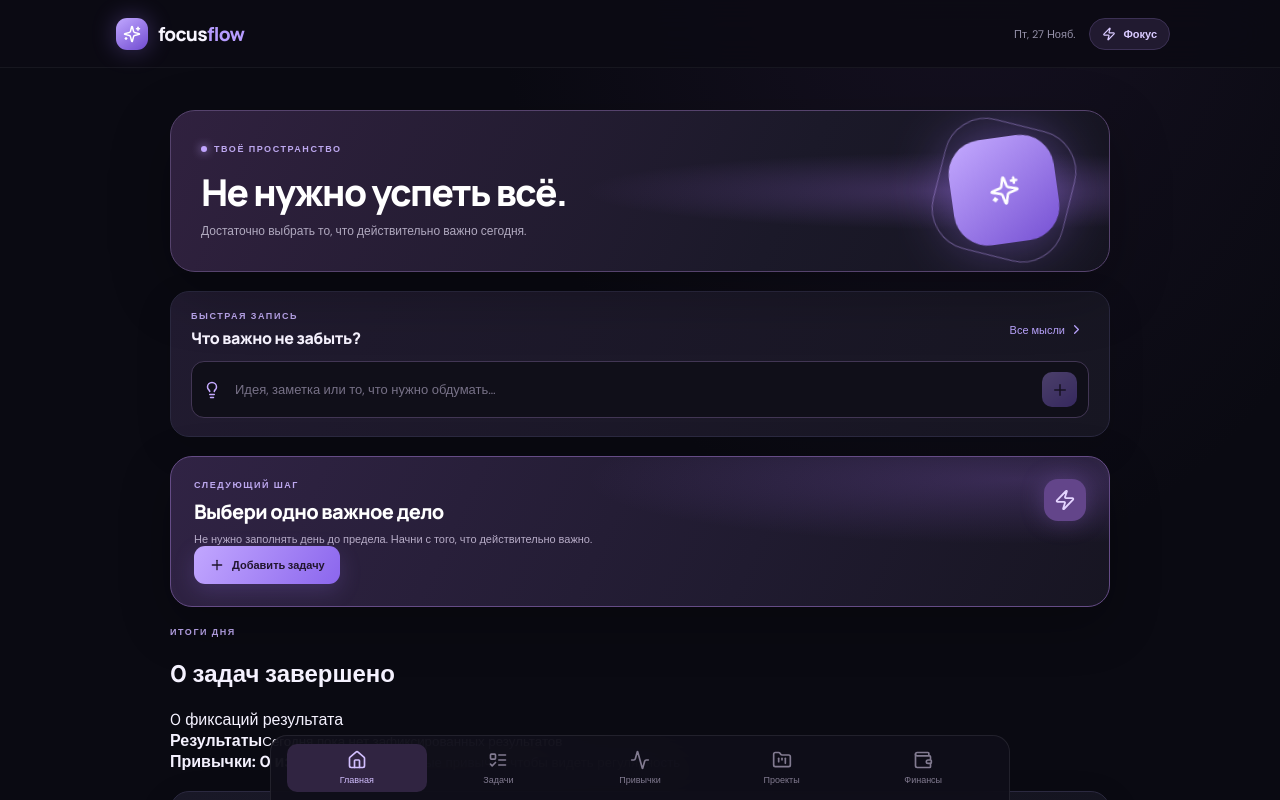
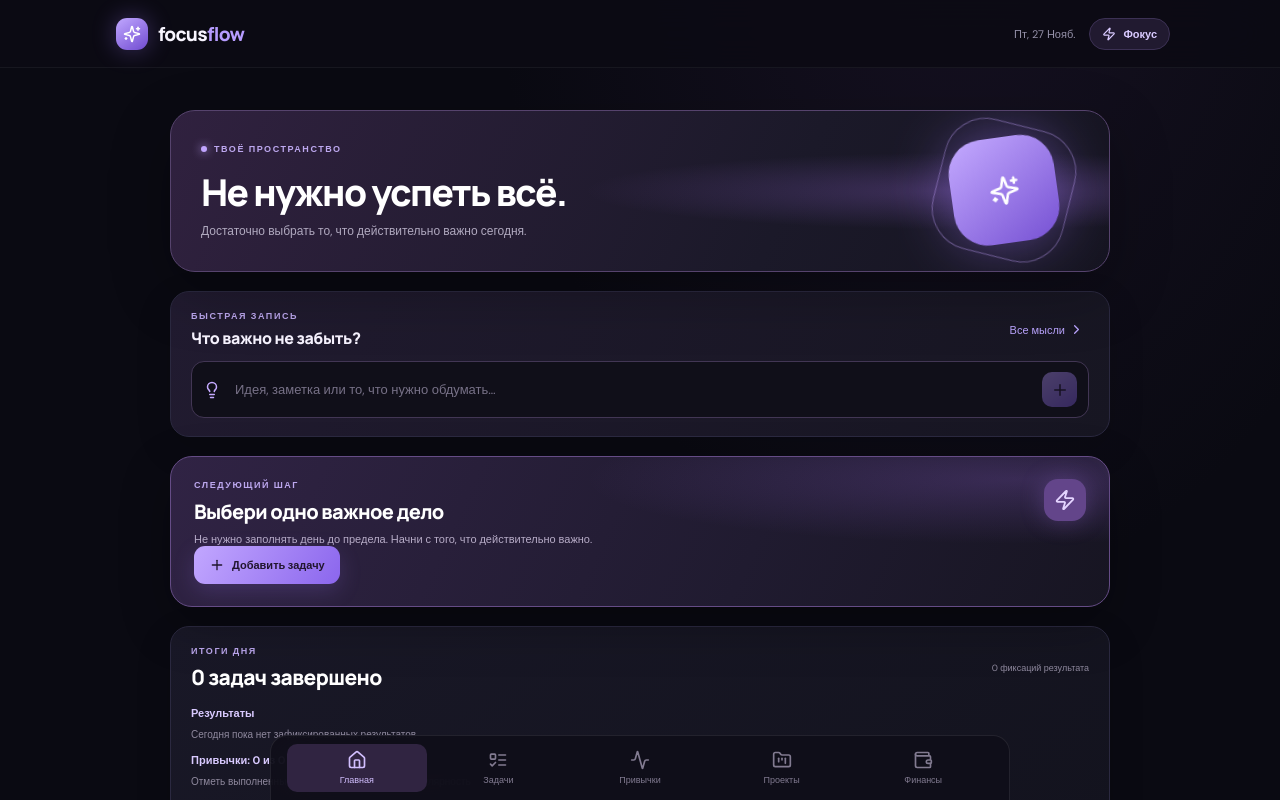
Before and after one commit to maxim378gaps/focusflow, a React (Vite) app: page / in a window 1280 px wide. Shown: the top 800 px of the page. Built offline with nearby package versions, Linux system fonts and the light colour scheme.

Commit message:
Style outcome-first daily summary and task types

```diff
--- a/src/styles.css
+++ b/src/styles.css
@@ -305,3 +305,21 @@ button,input,textarea,select{font:inherit}button{cursor:pointer}
 .ff-habit-row .ff-icon-btn{flex-shrink:0}
 .ff-habit-card-foot span{line-height:1.45}
 .ff-habit-calendar span.due:not(.checked){background:#211c2b;color:#b5a8c8}
+
+/* Outcome-first task and day summary */
+.ff-day-summary{padding:18px 20px;border:1px solid var(--ff-line);border-radius:19px;background:linear-gradient(145deg,#191827,#13131e);box-shadow:0 12px 36px #0002}
+.ff-day-summary-head{display:flex;align-items:center;justify-content:space-between;gap:12px;margin-bottom:15px}
+.ff-day-summary-head h2{font:800 21px Manrope;letter-spacing:-.6px;margin:6px 0 0;color:#fff}
+.ff-day-summary-caption{font-size:9px;color:#8f899e}
+.ff-day-results,.ff-day-habits{display:grid;gap:8px;margin-top:12px}
+.ff-day-results>strong,.ff-day-habits>strong{font-size:11px;color:#d9caff}
+.ff-day-result{display:flex;align-items:baseline;justify-content:space-between;gap:12px;padding:8px 0;border-bottom:1px solid #ffffff0a;font-size:10px;color:#a49bb4}
+.ff-day-result b{font-size:11px;color:#f0e9ff;text-align:right}
+.ff-day-results>small,.ff-day-habits>small{font-size:10px;color:#8f899e}
+.ff-day-habits>span{font-size:10px;color:#c5b6df}
+.ff-day-progress{height:3px;margin-top:16px;border-radius:8px;background:#373044;overflow:hidden}
+.ff-day-progress span{display:block;height:100%;border-radius:8px;background:linear-gradient(90deg,#8b68e4,#c3a5ff);transition:width .3s}
+.ff-task-type-badge{width:max-content!important;padding:3px 6px;border-radius:5px;font-size:8px!important;letter-spacing:.02em}
+.ff-task-type-badge.measurable{background:#302542;color:#d5c0ff!important}
+.ff-task-type-badge.simple{background:#22202b;color:#aaa2b5!important}
+@media(max-width:600px){.ff-day-summary{padding:15px}.ff-day-summary-head{align-items:flex-start}.ff-day-result{align-items:flex-start;flex-direction:column;gap:3px}.ff-day-result b{text-align:left}}
```
